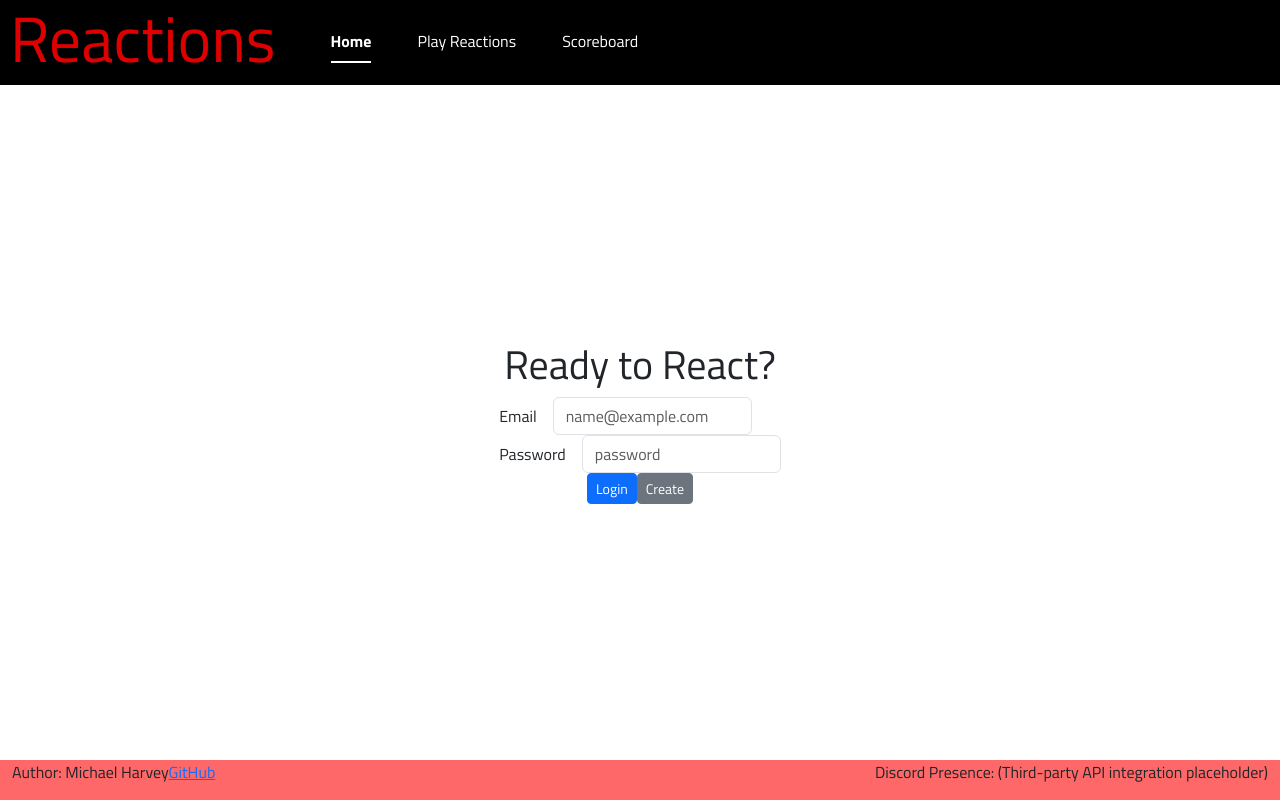
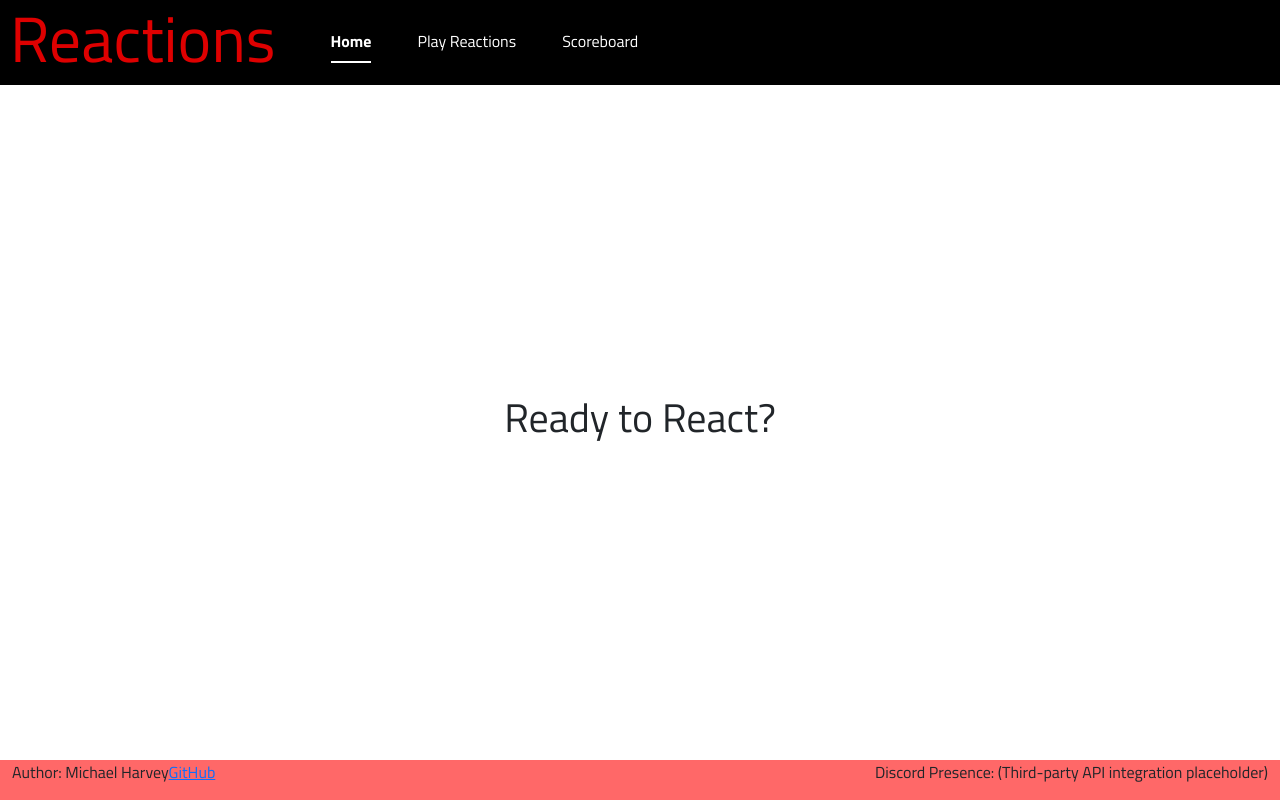
Before and after one commit to mharvey010/CS260-startup, a React (Vite) app: page / in a window 1280 px wide. Built offline with nearby package versions, Linux system fonts and the light colour scheme.

Commit message:
set up general login page jsx

```diff
--- a/src/login/login.jsx
+++ b/src/login/login.jsx
@@ -1,33 +1,25 @@
 import React from 'react';
 
-export function Login() {
+import { Unauthenticated } from './unauthenticated';
+import { Authenticated } from './authenticated';
+import { AuthState } from './authState';
+
+export function Login({ userName, authState, onAuthChange }) {
   return (
     <main className="container-fluid text-center">
-      <h1>Ready to React?</h1>
       <div>
-        <form method="get" action="play.html">
-
-          <div className="row g-3 align-items-center">
-            <div className="col-auto">
-              <label for="email" className="col-form-label">Email</label>
-            </div>
-            <div className="col-auto">
-              <input type="email" id="email" className="form-control" placeholder="name@example.com"/>
-            </div>
-          </div>
-
-          <div className="row g-3 align-items-center">
-            <div className="col-auto">
-              <label for="password" className="col-form-label">Password</label>
-            </div>
-            <div className="col-auto">
-              <input type="password" id="password" className="form-control" placeholder="password"/>
-            </div>
-          </div>
-
-          <button type="submit" id="login-btn" className="btn btn-primary btn-sm">Login</button>
-          <button type="submit" id="create-btn" className="btn btn-secondary btn-sm">Create</button>
-        </form>
+        {authState !== AuthState.Unknown && <h1>Ready to React?</h1>}
+        {authState === AuthState.Authenticated && (
+          <Authenticated userName={userName} onLogout={() => onAuthChange(userName, AuthState.Unauthenticated)} />
+        )}
+        {authState === AuthState.Unauthenticated && (
+          <Unauthenticated
+            userName={userName}
+            onLogin={(loginUserName) => {
+              onAuthChange(loginUserName, AuthState.Authenticated);
+            }}
+          />
+        )}
       </div>
     </main>
   );
```
